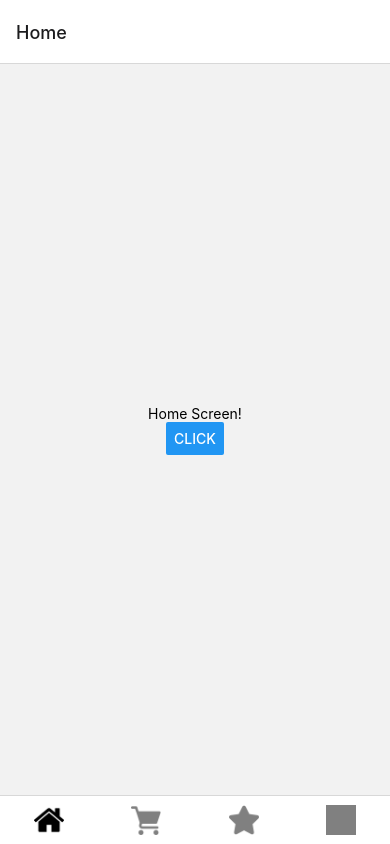
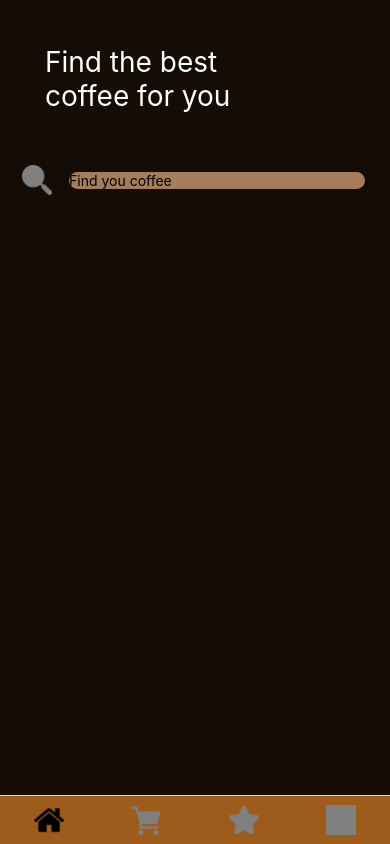
Before and after one commit to nenad997/coffee-shop, a React Native app: screen /Home in a window 390 px wide. Built offline with nearby package versions, Linux system fonts and the light colour scheme; grey boxes are pictures that could not be loaded.

Commit message:
implement form

```diff
--- a/App.tsx
+++ b/App.tsx
@@ -18,6 +18,10 @@ const BottomtabNavigation = () => {
     <Bottomtab.Navigator
       screenOptions={{
         tabBarShowLabel: false,
+        headerShown: false,
+        tabBarActiveBackgroundColor: "#9D5C1B",
+        tabBarInactiveBackgroundColor: "#9D5C1B",
+        tabBarHideOnKeyboard: true,
       }}
     >
       <Bottomtab.Screen
--- /dev/null
+++ b/src/components/ui/Button.tsx
@@ -0,0 +1,29 @@
+import React from "react";
+import { View, Pressable, StyleSheet } from "react-native";
+
+import Icon from "./Icon";
+
+const Button = ({ name, onPress }: any) => {
+  return (
+    <View style={styles.container}>
+      <Pressable
+        style={({ pressed }) => pressed && styles.pressed}
+        onPress={onPress}
+      >
+        <Icon name={name} />
+      </Pressable>
+    </View>
+  );
+};
+
+export default Button;
+
+const styles = StyleSheet.create({
+  container: {
+    height: "auto",
+    padding: 7,
+  },
+  pressed: {
+    opacity: 0.7,
+  },
+});
--- a/src/components/ui/Icon.tsx
+++ b/src/components/ui/Icon.tsx
@@ -8,6 +8,7 @@ const iconPaths: any = {
   cart: require("../../assets/icon-img/cart.png"),
   favorite: require("../../assets/icon-img/favorite.png"),
   auth: require("../../assets/icon-img/auth.png"),
+  search: require("../../assets/icon-img/search.png"),
 };
 
 const Icon: FC<IconProps> = ({ width = 30, height = 30, name, isFocused }) => {
--- a/src/screens/HomeScreen.tsx
+++ b/src/screens/HomeScreen.tsx
@@ -1,14 +1,19 @@
 import React from "react";
-import { Text, View, StyleSheet, Button } from "react-native";
+import { Text, View, StyleSheet, TextInput } from "react-native";
+
+import Button from "../components/ui/Button";
 
 const HomeScreen = ({ navigation }: any) => {
   return (
     <View style={styles.screenContainer}>
-      <Text>Home Screen!</Text>
-      <Button
-        title="Click"
-        onPress={() => navigation.navigate("CoffeeDetails")}
-      />
+      <View style={styles.header}>
+        <Text style={styles.text}>Find the best</Text>
+        <Text style={styles.text}>coffee for you</Text>
+      </View>
+      <View style={styles.searchForm}>
+        <Button name="search" />
+        <TextInput style={styles.input} placeholder="Find you coffee" />
+      </View>
     </View>
   );
 };
@@ -18,7 +23,25 @@ export default HomeScreen;
 const styles = StyleSheet.create({
   screenContainer: {
     flex: 1,
+    backgroundColor: "#140C05",
+  },
+  header: {
+    margin: 45,
+  },
+  text: {
+    color: "white",
+    fontSize: 28,
+  },
+  input: {
+    flex: 1,
+    backgroundColor: "#A47D5B",
+    margin: 10,
+    borderRadius: 20,
+  },
+  searchForm: {
+    flexDirection: "row",
     justifyContent: "center",
     alignItems: "center",
-  },
+    marginHorizontal: 15
+  }
 });
```
Also changed, not shown: src/assets/icon-img/search.png (added).
